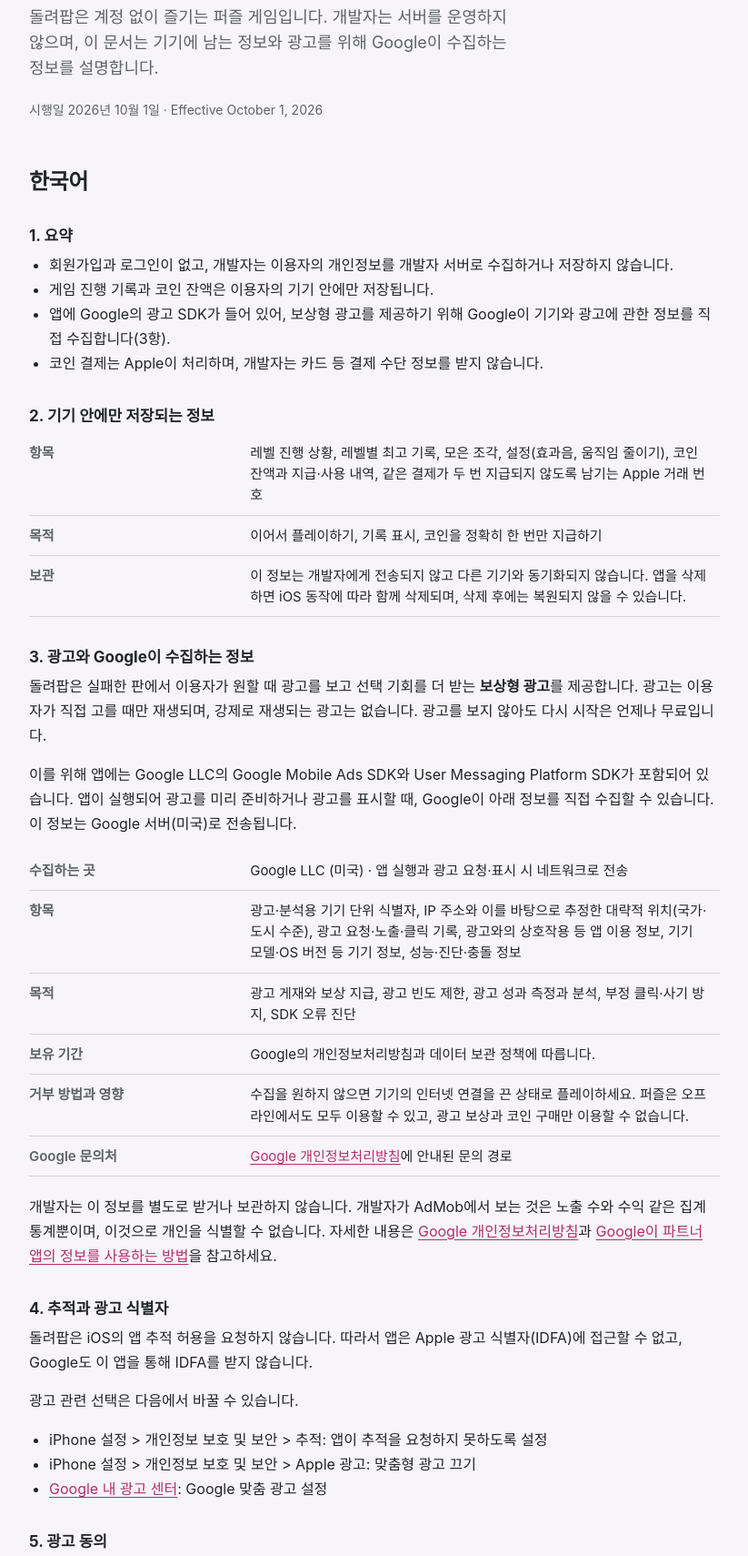
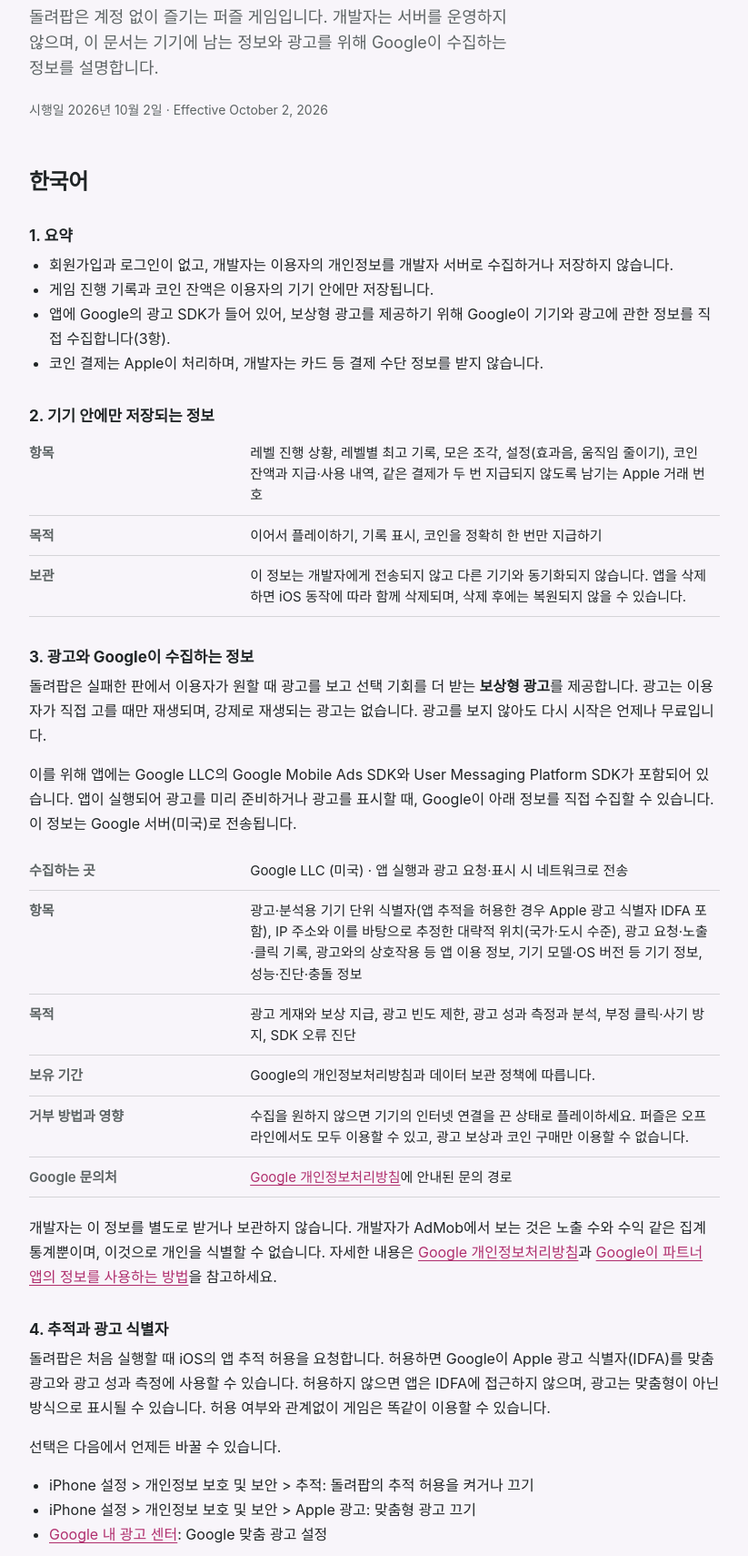
Before and after one commit to hojunlee77/rotate-pop-legal, a plain HTML site: page privacy/index.html in a window 1280 px wide. Shown: the part 161-1871 px from the top of the page at 91% size, without its empty margins (228-1051 px from the left). Drawn offline with Linux system fonts and the light colour scheme.

Commit message:
Describe the App Tracking Transparency prompt and IDFA use
Co-Authored-By: Claude Opus 5.5 <noreply@anthropic.com>

```diff
--- a/privacy/index.html
+++ b/privacy/index.html
@@ -13,7 +13,7 @@
       <div class="eyebrow">돌려팝 · Rotate Pop</div>
       <h1>개인정보처리방침</h1>
       <p class="lede">돌려팝은 계정 없이 즐기는 퍼즐 게임입니다. 개발자는 서버를 운영하지 않으며, 이 문서는 기기에 남는 정보와 광고를 위해 Google이 수집하는 정보를 설명합니다.</p>
-      <p class="meta">시행일 2026년 10월 1일 · Effective October 1, 2026</p>
+      <p class="meta">시행일 2026년 10월 2일 · Effective October 2, 2026</p>
     </header>
 
     <section class="language" lang="ko">
@@ -39,7 +39,7 @@
       <p>이를 위해 앱에는 Google LLC의 Google Mobile Ads SDK와 User Messaging Platform SDK가 포함되어 있습니다. 앱이 실행되어 광고를 미리 준비하거나 광고를 표시할 때, Google이 아래 정보를 직접 수집할 수 있습니다. 이 정보는 Google 서버(미국)로 전송됩니다.</p>
       <table>
         <tr><th>수집하는 곳</th><td>Google LLC (미국) · 앱 실행과 광고 요청·표시 시 네트워크로 전송</td></tr>
-        <tr><th>항목</th><td>광고·분석용 기기 단위 식별자, IP 주소와 이를 바탕으로 추정한 대략적 위치(국가·도시 수준), 광고 요청·노출·클릭 기록, 광고와의 상호작용 등 앱 이용 정보, 기기 모델·OS 버전 등 기기 정보, 성능·진단·충돌 정보</td></tr>
+        <tr><th>항목</th><td>광고·분석용 기기 단위 식별자(앱 추적을 허용한 경우 Apple 광고 식별자 IDFA 포함), IP 주소와 이를 바탕으로 추정한 대략적 위치(국가·도시 수준), 광고 요청·노출·클릭 기록, 광고와의 상호작용 등 앱 이용 정보, 기기 모델·OS 버전 등 기기 정보, 성능·진단·충돌 정보</td></tr>
         <tr><th>목적</th><td>광고 게재와 보상 지급, 광고 빈도 제한, 광고 성과 측정과 분석, 부정 클릭·사기 방지, SDK 오류 진단</td></tr>
         <tr><th>보유 기간</th><td>Google의 개인정보처리방침과 데이터 보관 정책에 따릅니다.</td></tr>
         <tr><th>거부 방법과 영향</th><td>수집을 원하지 않으면 기기의 인터넷 연결을 끈 상태로 플레이하세요. 퍼즐은 오프라인에서도 모두 이용할 수 있고, 광고 보상과 코인 구매만 이용할 수 없습니다.</td></tr>
@@ -48,10 +48,10 @@
       <p>개발자는 이 정보를 별도로 받거나 보관하지 않습니다. 개발자가 AdMob에서 보는 것은 노출 수와 수익 같은 집계 통계뿐이며, 이것으로 개인을 식별할 수 없습니다. 자세한 내용은 <a href="https://policies.google.com/privacy?hl=ko">Google 개인정보처리방침</a>과 <a href="https://policies.google.com/technologies/partner-sites?hl=ko">Google이 파트너 앱의 정보를 사용하는 방법</a>을 참고하세요.</p>
 
       <h3>4. 추적과 광고 식별자</h3>
-      <p>돌려팝은 iOS의 앱 추적 허용을 요청하지 않습니다. 따라서 앱은 Apple 광고 식별자(IDFA)에 접근할 수 없고, Google도 이 앱을 통해 IDFA를 받지 않습니다.</p>
-      <p>광고 관련 선택은 다음에서 바꿀 수 있습니다.</p>
+      <p>돌려팝은 처음 실행할 때 iOS의 앱 추적 허용을 요청합니다. 허용하면 Google이 Apple 광고 식별자(IDFA)를 맞춤 광고와 광고 성과 측정에 사용할 수 있습니다. 허용하지 않으면 앱은 IDFA에 접근하지 않으며, 광고는 맞춤형이 아닌 방식으로 표시될 수 있습니다. 허용 여부와 관계없이 게임은 똑같이 이용할 수 있습니다.</p>
+      <p>선택은 다음에서 언제든 바꿀 수 있습니다.</p>
       <ul>
-        <li>iPhone 설정 &gt; 개인정보 보호 및 보안 &gt; 추적: 앱이 추적을 요청하지 못하도록 설정</li>
+        <li>iPhone 설정 &gt; 개인정보 보호 및 보안 &gt; 추적: 돌려팝의 추적 허용을 켜거나 끄기</li>
         <li>iPhone 설정 &gt; 개인정보 보호 및 보안 &gt; Apple 광고: 맞춤형 광고 끄기</li>
         <li><a href="https://myadcenter.google.com/">Google 내 광고 센터</a>: Google 맞춤 광고 설정</li>
       </ul>
@@ -96,7 +96,7 @@
 
       <h3>14. 처리방침 변경</h3>
       <p>데이터 처리 방식이 바뀌면 관련 앱 업데이트를 출시하기 전에 이 페이지를 갱신하고 시행일을 고칩니다. 이용자의 권리에 중요한 변경은 시행 7일 전부터 이 페이지에 알립니다.</p>
-      <p>개정 이력: 2026년 10월 1일 제정. 2026년 10월 2일 운영자와 개인정보 보호책임자 표기를 보완했습니다(데이터 처리 방식 변경 없음).</p>
+      <p>개정 이력: 2026년 10월 1일 제정. 2026년 10월 2일 운영자와 개인정보 보호책임자 표기를 보완했습니다. 같은 날 앱 추적 허용(ATT) 요청과 그에 따른 IDFA 처리를 4항과 3항에 반영했습니다.</p>
     </section>
 
     <section class="language" lang="en">
@@ -115,11 +115,11 @@
 
       <h3>Advertising and data collected by Google</h3>
       <p>Rotate Pop offers <strong>rewarded ads</strong>: after a failed attempt you may choose to watch an ad for extra moves. Ads play only when you choose them, and restarting is always free.</p>
-      <p>To provide these ads, the app includes Google LLC's Google Mobile Ads SDK and User Messaging Platform SDK. When the app prepares or shows an ad, Google may collect: device-level identifiers used for advertising and analytics; your IP address and the approximate location derived from it; ad request, impression, and click records; interactions with ads and other app usage; device model and OS version; and performance, diagnostic, and crash data. Google uses this data to serve ads and grant rewards, limit ad frequency, measure and analyze ad performance, prevent fraud, and diagnose SDK issues. The data is sent to Google's servers in the United States and retained under Google's policies. If you do not want this collection, play with your device offline: every puzzle works offline, and only ad rewards and coin purchases are unavailable.</p>
+      <p>To provide these ads, the app includes Google LLC's Google Mobile Ads SDK and User Messaging Platform SDK. When the app prepares or shows an ad, Google may collect: device-level identifiers used for advertising and analytics (including Apple's advertising identifier, IDFA, if you allow tracking); your IP address and the approximate location derived from it; ad request, impression, and click records; interactions with ads and other app usage; device model and OS version; and performance, diagnostic, and crash data. Google uses this data to serve ads and grant rewards, limit ad frequency, measure and analyze ad performance, prevent fraud, and diagnose SDK issues. The data is sent to Google's servers in the United States and retained under Google's policies. If you do not want this collection, play with your device offline: every puzzle works offline, and only ad rewards and coin purchases are unavailable.</p>
       <p>The developer does not receive or store this data. In AdMob the developer sees only aggregate statistics such as impressions and earnings, which do not identify individuals. See the <a href="https://policies.google.com/privacy">Google Privacy Policy</a> and <a href="https://policies.google.com/technologies/partner-sites">how Google uses information from partner apps</a>.</p>
 
       <h3>Tracking and advertising identifiers</h3>
-      <p>Rotate Pop does not ask for App Tracking Transparency permission, so the app cannot access Apple's advertising identifier (IDFA) and Google does not receive the IDFA through this app. You can manage ad choices in iPhone Settings &gt; Privacy &amp; Security &gt; Tracking and Apple Advertising, and in <a href="https://myadcenter.google.com/">Google My Ad Center</a>.</p>
+      <p>On first launch, Rotate Pop asks for App Tracking Transparency permission. If you allow it, Google may use Apple's advertising identifier (IDFA) for personalized ads and ad measurement. If you don't, the app does not access the IDFA and ads may be shown without personalization. The game works the same either way. You can change this anytime in iPhone Settings &gt; Privacy &amp; Security &gt; Tracking, and manage other ad choices under Apple Advertising and in <a href="https://myadcenter.google.com/">Google My Ad Center</a>.</p>
 
       <h3>Consent</h3>
       <p>Where the law requires consent, such as in the European Economic Area, the United Kingdom, and Switzerland, Google's consent form asks for your choice before ads are requested. You can change it at any time from <strong>광고 개인정보 선택</strong> (Ad privacy choices) in the app's settings.</p>
```
